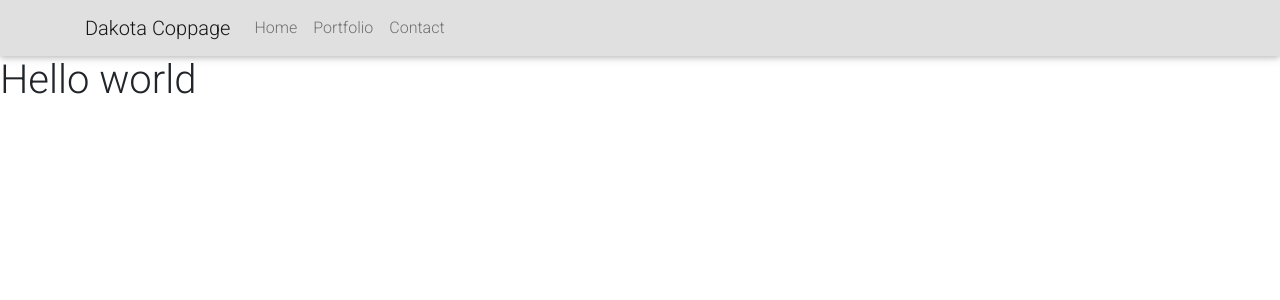
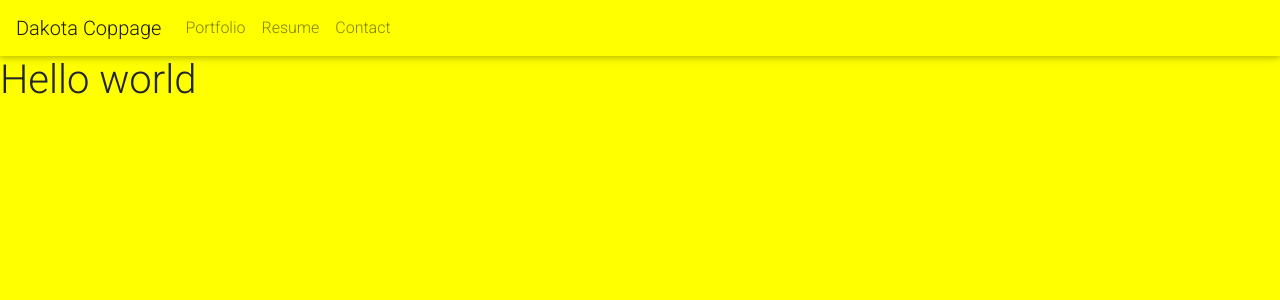
Before and after one commit to dcoppage86/my-website, a React (Create React App) app: page / in a window 1280 px wide. Shown: the top 300 px of the page. Built offline with nearby package versions, Linux system fonts and the light colour scheme.

Commit message:
added css file and started routing nav bar

```diff
--- /dev/null
+++ b/src/App.css
@@ -0,0 +1,7 @@
+* {
+  background-color: yellow;
+}
+
+.nav-bar {
+
+}
--- a/src/App.js
+++ b/src/App.js
@@ -1,5 +1,6 @@
 import { BrowserRouter as Router, Switch, Route} from 'react-router-dom'
 import NavigationBar from './components/NavigationBar';
+import './App.css'
 
 
 function App() {
--- a/src/components/NavigationBar.js
+++ b/src/components/NavigationBar.js
@@ -1,20 +1,16 @@
 import React from 'react';
-import { Navbar, Nav, Container } from 'react-bootstrap';
+import { Navbar, Nav } from 'react-bootstrap';
+
 
 const NavigationBar = () => {
     return (
-        <Navbar bg="light" expand="lg">
-            <Container>
-                <Navbar.Brand href="#home">Dakota Coppage</Navbar.Brand>
-                <Navbar.Toggle aria-controls="basic-navbar-nav" />
-                <Navbar.Collapse id="basic-navbar-nav">
-                <Nav className="me-auto">
-                    <Nav.Link href="#home">Home</Nav.Link>
-                    <Nav.Link href="#link">Portfolio</Nav.Link>
-                    <Nav.Link href="#link">Contact</Nav.Link>
-                </Nav>
-                </Navbar.Collapse>
-            </Container>
+        <Navbar className="nav-bar">
+            <Navbar.Brand href="#home">Dakota Coppage</Navbar.Brand>
+            <Nav className="me-auto">
+                <Nav.Link href="#portfolio">Portfolio</Nav.Link>
+                <Nav.Link href="#resume">Resume</Nav.Link>
+                <Nav.Link href="#contact">Contact</Nav.Link>
+            </Nav>
         </Navbar>
     );
 }
```
